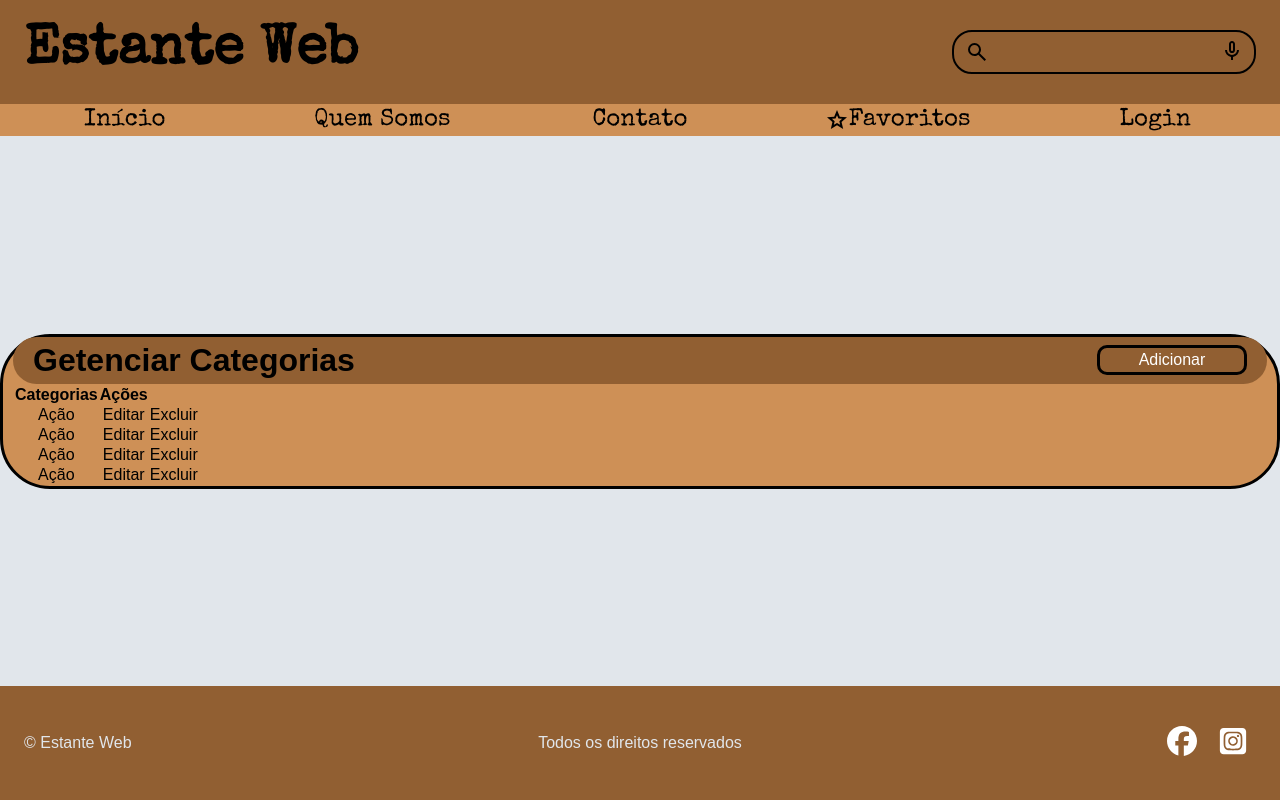
After one commit to NeroSzS/estante_web, a PHP site: page /views/categorias.html in a window 1280 px wide. The commit adds this page. Run offline with PHP 8.4, Linux system fonts and the light colour scheme.

Commit message:
Categorias

```diff
--- a/css/style.css
+++ b/css/style.css
@@ -111,6 +111,12 @@ main {
     background-repeat: no-repeat;
 }
 
+#conteudo-perfil, #conteudo-categoria {
+    display: flex;
+    align-items: center;
+    justify-content: center;
+}
+
 footer {
     background-color: var(--cor-primaria);
     font-family: "Special Elite", system-ui;
@@ -144,7 +150,7 @@ footer {
     align-items: center;
 }
 
-#modal-login, #modal-cadastro, #modal-perfil {
+#modal-login, #modal-cadastro, #modal-perfil, #modal-categorias {
     background-color: var(--cor-secundaria);
     font-family: Arial, Helvetica, sans-serif;
     font-size: 1rem;
@@ -194,7 +200,7 @@ footer {
     padding: 5px;
 }
 
-#modal-login > form > button, #modal-cadastro > form > button, #modal-perfil > form > button, #btn-perfil > button {
+#modal-login > form > button, #modal-cadastro > form > button, #modal-perfil > form > button, #btn-perfil > button, #add-categoria {
     text-align: center;
     height: 30px;
     width: 9.375rem;
@@ -234,12 +240,6 @@ footer {
 }
 
 /* Estilização do Perfil */
-#conteudo-perfil {
-    display: flex;
-    align-items: center;
-    justify-content: center;
-}
-
 #modal-perfil {
     border: 3px solid black;
     border-radius: 50px;
@@ -275,6 +275,25 @@ footer {
     text-align: center;
 }
 
+/* Estilização do Categorias */
+#modal-categorias {
+    padding: 0 10px;
+}
+
+#btn-categorias {
+    display: flex;
+    justify-content: space-between;
+    align-items: center;
+    border-radius: 50px;
+    padding: 5px 20px;
+
+    background-color: var(--cor-primaria);
+}
+
+#btn-categorias > button {
+    margin: 0;
+}
+
 /* Estilização do Quem Somos */
 #quem_somos {
     font-family: "Special Elite", system-ui;
--- a/views/cadastro.html
+++ b/views/cadastro.html
@@ -3,7 +3,7 @@
 <head>
     <meta charset="UTF-8">
     <meta name="viewport" content="width=device-width, initial-scale=1.0">
-    <title>Login</title>
+    <title>Cadastro</title>
     <link rel="stylesheet" href="/css/style.css">
 </head>
 <body>
--- /dev/null
+++ b/views/categorias.html
@@ -0,0 +1,76 @@
+<!DOCTYPE html>
+<html lang="pt-BR">
+<head>
+    <meta charset="UTF-8">
+    <meta name="viewport" content="width=device-width, initial-scale=1.0">
+    <title>Categorias</title>
+    <link rel="stylesheet" href="/css/style.css">
+</head>
+<body>
+    <header id="cabecalho">
+        <div id="logo-busca">
+            <h1 id="logo">Estante Web</h1>
+            <form action="" id="form-busca">
+                <img src="/imgs/search_icon.svg" alt="" id="icon-busca">
+                <input type="search" name="busca" id="busca">
+                <button id="icon-mic"><img src="/imgs/mic_icon.svg" alt="" ></button>
+            </form>
+        </div>
+        <nav id="menu-nav">
+            <a href="../index.html">Início</a>
+            <a href="quem_somos.html">Quem Somos</a>
+            <a href="contatos.html">Contato</a>
+            <a href="favoritos.html" class="alinhar"><img src="/imgs/star_icon.svg" alt="">Favoritos</a>
+            <a href="login.html">Login</a>
+        </nav>
+    </header>
+
+    <main id="conteudo-categoria">
+        <div id="modal-categorias">
+            <div id="btn-categorias">
+                <h1>Getenciar Categorias</h1>
+                <button id="add-categoria"><a href="#">Adicionar</a></button>
+            </div>
+            <div id="tabela-categorias">
+                <table>
+                    <thead>
+                        <th>Categorias</th>
+                        <th>Ações</th>
+                    </thead>
+                    <tbody>
+                        <tr>
+                            <td>Ação</td>
+                            <td><a href="#">Editar</a></td>
+                            <td><a href="#">Excluir</a></td>
+                        </tr>
+                        <tr>
+                            <td>Ação</td>
+                            <td><a href="#">Editar</a></td>
+                            <td><a href="#">Excluir</a></td>
+                        </tr><tr>
+                            <td>Ação</td>
+                            <td><a href="#">Editar</a></td>
+                            <td><a href="#">Excluir</a></td>
+                        </tr>
+                        <tr>
+                            <td>Ação</td>
+                            <td><a href="#">Editar</a></td>
+                            <td><a href="#">Excluir</a></td>
+                        </tr>
+                    </tbody>
+                </table>
+            </div>
+        </div>
+    </main>
+
+    <footer id="rodape">
+        <div id="copy"><p>&copy; Estante Web</p></div>
+        <div><p>Todos os direitos reservados</p></div>
+        <div id="img-social">
+            <img src="/imgs/facebook_icon.svg" alt="" width="30px" height="30px">
+
+            <img src="/imgs/instagram_icon.svg" alt="" width="30px" height="30px">
+        </div>
+    </footer>
+</body>
+</html>
--- a/views/perfil.html
+++ b/views/perfil.html
@@ -3,7 +3,7 @@
 <head>
     <meta charset="UTF-8">
     <meta name="viewport" content="width=device-width, initial-scale=1.0">
-    <title>Estante Web</title>
+    <title>Perfil</title>
     <link rel="stylesheet" href="/css/style.css">
 </head>
 <body>
@@ -32,7 +32,7 @@
                     <h1>MEU PERFIL</h1>
                     <div class="foto"><img src="../imgs/perfil_icon.svg" alt=""></div>
                     <div id="btn-perfil">
-                        <button><a href="#">Categorias</a></button>
+                        <button><a href="categorias.html">Categorias</a></button>
                         <button><a href="#">Livros</a></button>
                     </div>
                 </div>
```
